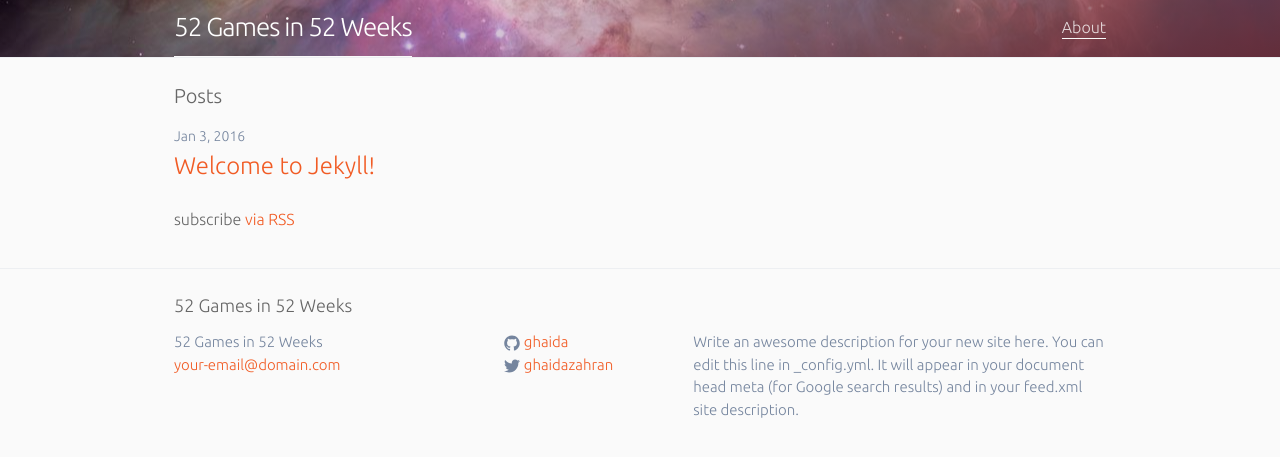
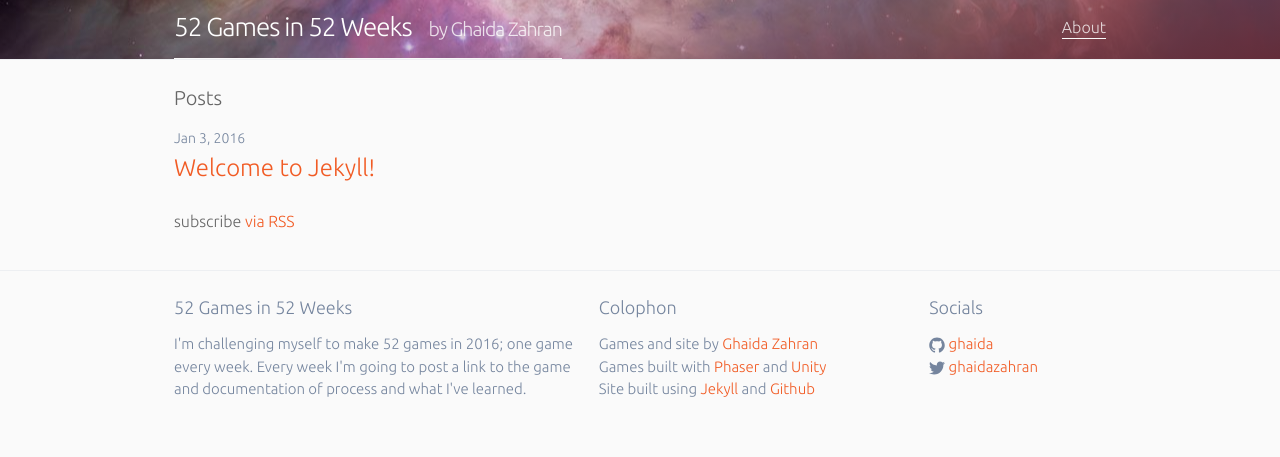
Before and after one commit to ghaida/52games, a Jekyll site: the page built from index.html, in a window 1280 px wide. Shown: the top 457 px of the page. Built offline with Jekyll 4.4.1, drawn with Linux system fonts in a browser that asks for light colours.

Commit message:
i do what i want

```diff
--- a/_config.yml
+++ b/_config.yml
@@ -7,11 +7,11 @@
 
 # Site settings
 title: 52 Games in 52 Weeks
-email: your-email@domain.com
+website: http://ghaidazahran.com
 description: > # this means to ignore newlines until "baseurl:"
-  Write an awesome description for your new site here. You can edit this
-  line in _config.yml. It will appear in your document head meta (for
-  Google search results) and in your feed.xml site description.
+  I'm challenging myself to make 52 games in 2016; one game every week.
+  Every week I'm going to post a link to the game and documentation of
+  process and what I've learned.
 baseurl: "/52games" # the subpath of your site, e.g. /blog
 url: "http://ghaida.github.io/52games" # the base hostname & protocol for your site
 twitter_username: ghaidazahran
--- a/_includes/footer.html
+++ b/_includes/footer.html
@@ -2,17 +2,23 @@
 
   <div class="wrapper">
 
-    <h2 class="footer-heading">{{ site.title }}</h2>
+    <div class="footer-col-wrapper">
+      <div class="footer-col footer-col-3">
+        <h2 class="footer-heading">{{ site.title }}</h2>
+        <p>{{ site.description }}</p>
+      </div>
 
-    <div class="footer-col-wrapper">
       <div class="footer-col footer-col-1">
+        <h3 class="footer-heading">Colophon</h3>
         <ul class="contact-list">
-          <li>{{ site.title }}</li>
-          <li><a href="mailto:{{ site.email }}">{{ site.email }}</a></li>
+          <li>Games and site by <a href="{{ site.website }}">Ghaida Zahran</a></li>
+          <li>Games built with <a href="http://phaser.io">Phaser</a> and <a href="http://unity3d.com">Unity</a></li>
+          <li>Site built using <a href="http://jekyllrb">Jekyll</a> and <a href="http://github.com">Github</a></li>
         </ul>
       </div>
 
       <div class="footer-col footer-col-2">
+        <h3 class="footer-heading">Socials</h3>
         <ul class="social-media-list">
           {% if site.github_username %}
           <li>
@@ -28,9 +34,6 @@
         </ul>
       </div>
 
-      <div class="footer-col footer-col-3">
-        <p>{{ site.description }}</p>
-      </div>
     </div>
 
   </div>
--- a/_includes/header.html
+++ b/_includes/header.html
@@ -1,8 +1,7 @@
 <header class="site-header">
 
   <div class="wrapper">
-
-    <a class="site-title" href="{{ site.baseurl }}/">{{ site.title }}</a>
+    <h1 class="site-title"><a href="{{ site.baseurl }}/">{{ site.title }} <span class="header-segment">by Ghaida Zahran</span></a></h1>
 
     <nav class="site-nav">
       <a href="#" class="menu-icon">
@@ -21,7 +20,6 @@
         {% endfor %}
       </div>
     </nav>
-
   </div>
 
 </header>
--- a/_sass/_layout.scss
+++ b/_sass/_layout.scss
@@ -9,19 +9,22 @@
     // Positioning context for the mobile navigation icon
     position: relative;
 }
-
+.site-header p { @extend %clearfix; }
 .site-title {
+  margin: 0;
+  color: white;
+  a {
     font-size: 26px;
     font-weight: 300;
     line-height: 56px;
     letter-spacing: -1px;
     margin-bottom: 0;
     float: left;
-
     &,
     &:visited {
         color: white;
     }
+  }
 }
 
 .site-nav {
@@ -246,3 +249,17 @@
         }
     }
 }
+
+
+.header-segment {
+  font-size: 75%;
+  opacity: .8;
+  margin-left: 12px;
+  line-height: 56px;
+  @include media-query($on-palm) {
+    display: block;
+    margin-left: 0;
+    line-height: 56px;
+    margin-top: -24px;
+  }
+}
```
